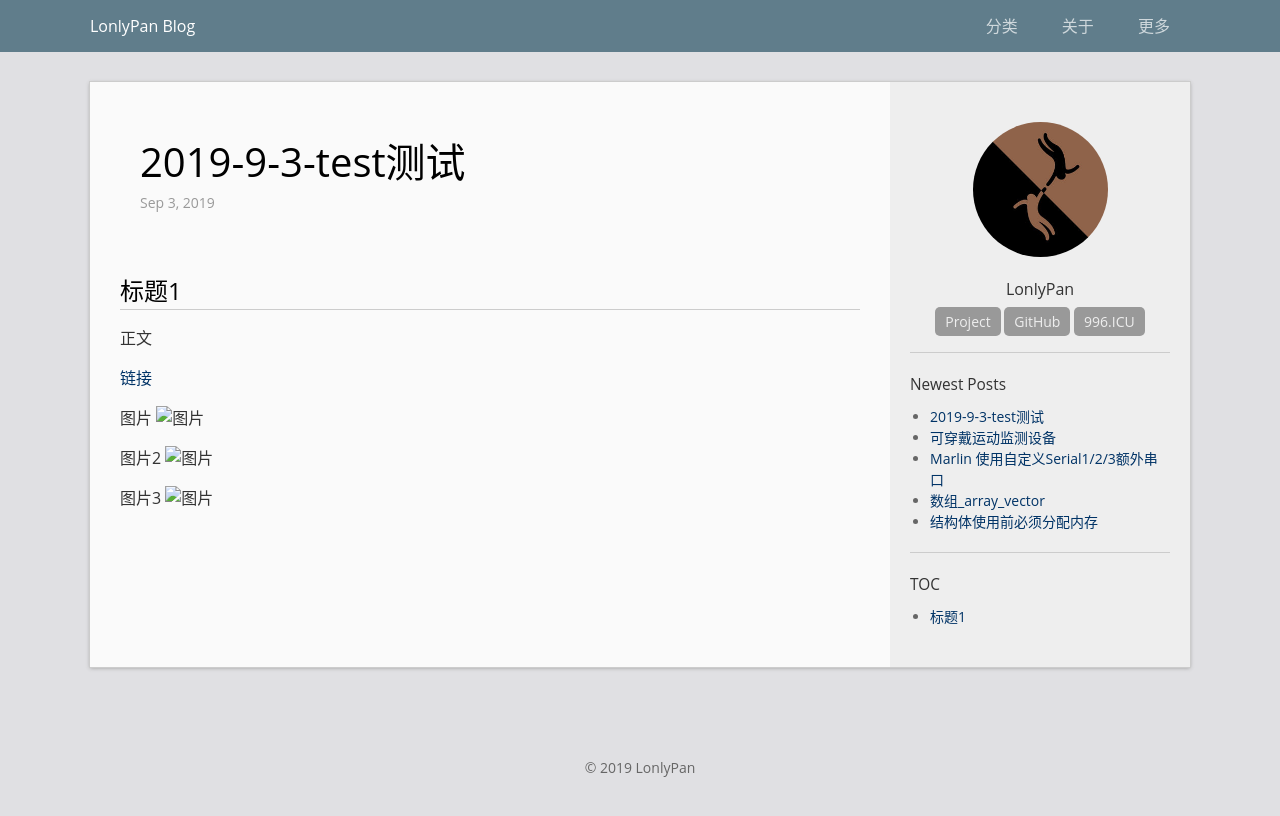
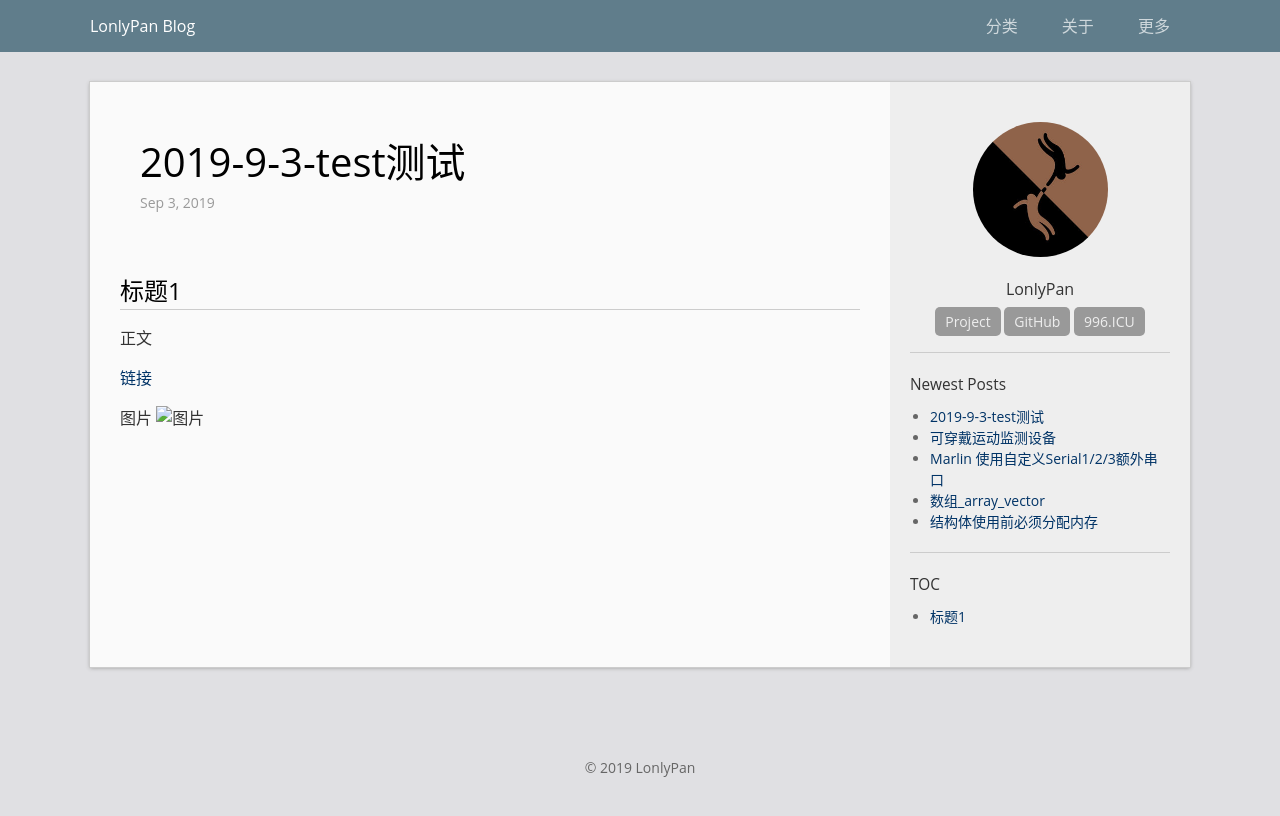
Before and after one commit to LonlyStack/LonlyPan.github.io, a Jekyll site: the page built from _posts/2019-9-3-test测试.md, in a window 1280 px wide. Shown: the top 816 px of the page. Built offline with Jekyll 4.4.1, drawn with Linux system fonts in a browser that asks for light colours.

Commit message:
修改文件: _posts/2019-9-3-test测试.md

```diff
--- a/_posts/2019-9-3-test测试.md
+++ b/_posts/2019-9-3-test测试.md
@@ -12,10 +12,4 @@ categories:  HTML&CSS
 [链接](www.google.com)
 
 图片
-![图片](/images/1567487979672.png)
-
-图片2
-![图片](/_post/1567487979672.png)
-
-图片3
 ![图片](./images/1567487979672.png)
```
